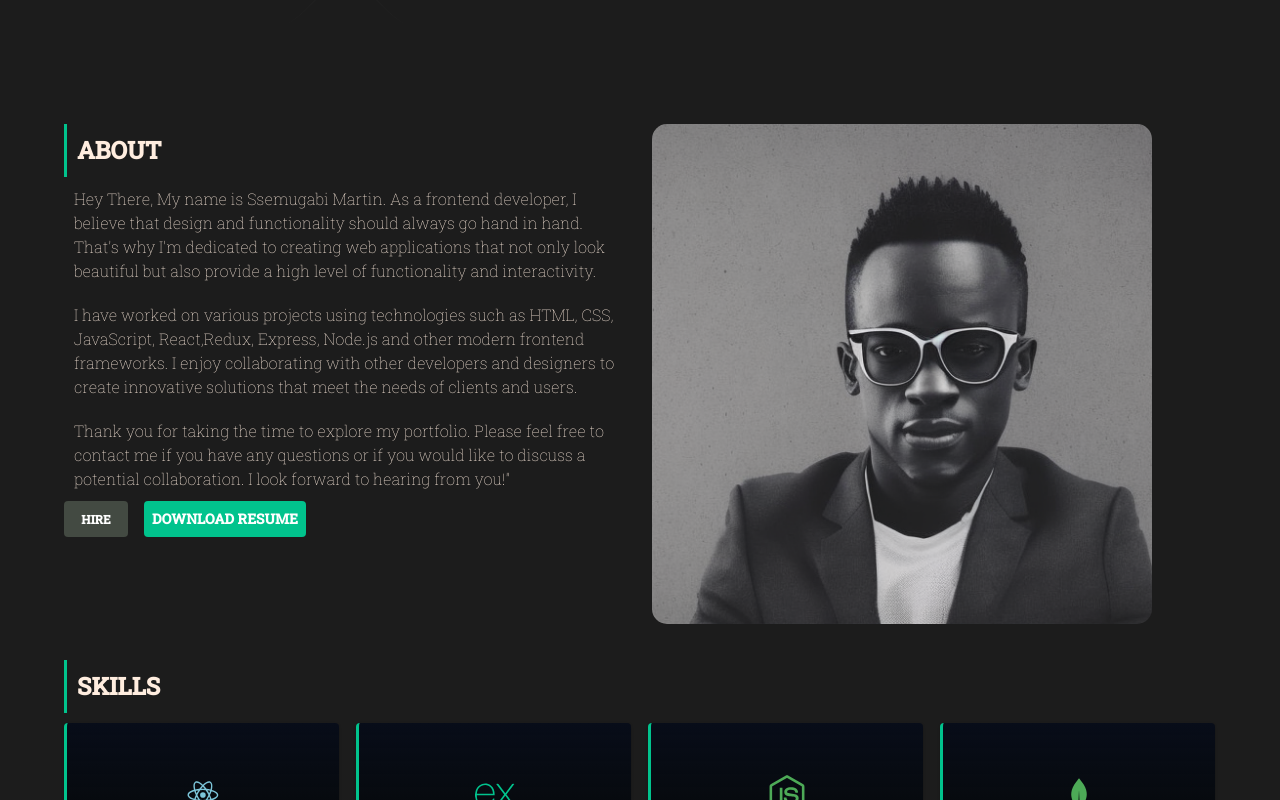
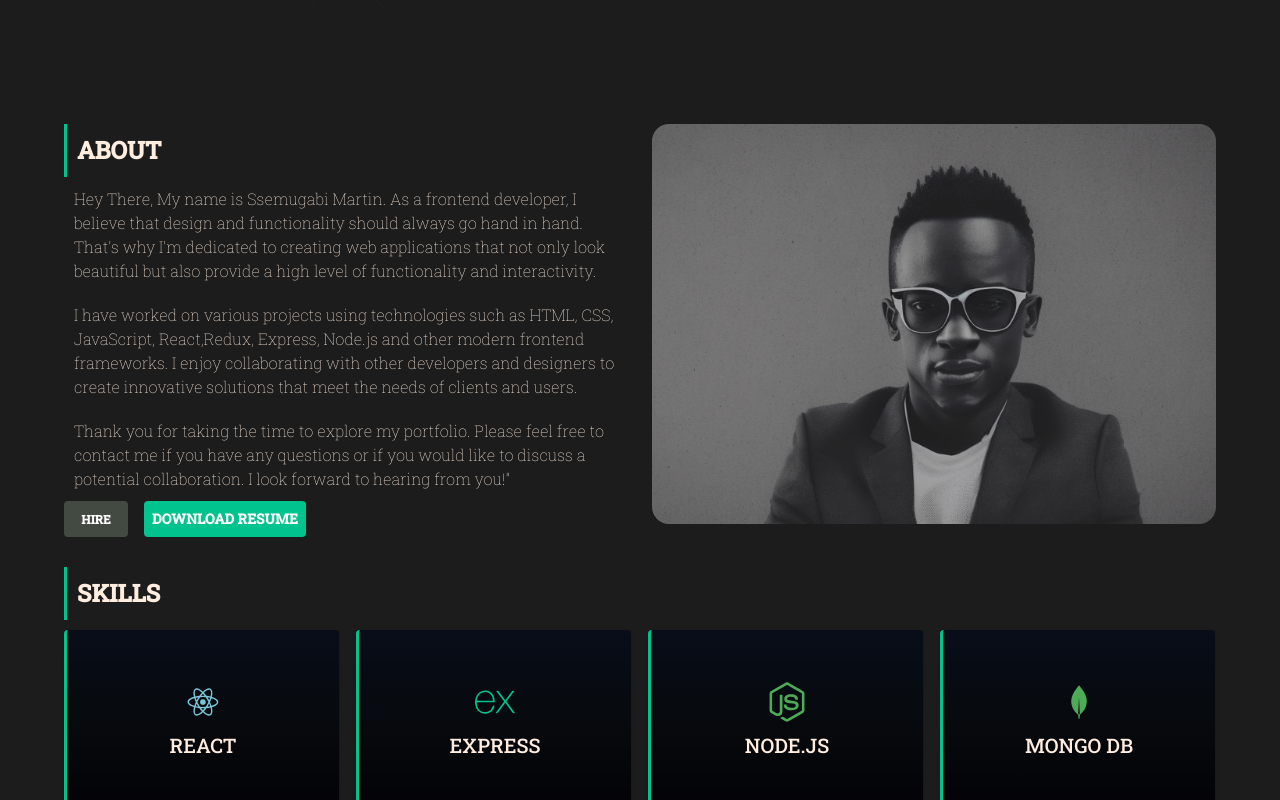
Before and after one commit to don336/PortFolio2, a React (Vite) app: page / in a window 1280 px wide. Shown: the part 600-1400 px from the top of the page. Built offline with nearby package versions, Linux system fonts and the light colour scheme.

Commit message:
Styling fixes

```diff
--- a/package.json
+++ b/package.json
@@ -14,6 +14,7 @@
     "@mui/icons-material": "^5.11.16",
     "@mui/material": "^5.11.16",
     "@mui/styled-engine-sc": "^5.11.11",
+    "framer-motion": "^10.12.4",
     "react": "^18.2.0",
     "react-dom": "^18.2.0",
     "react-router-dom": "^6.10.0",
--- a/src/Components/About/About.jsx
+++ b/src/Components/About/About.jsx
@@ -94,7 +94,7 @@ const About = () => {
             marginBottom: "30px",
           }}
         >
-          <img src={picture} alt="Profile" loading="lazy" />
+          <img src={picture} alt="Profile" loading="lazy" className="img1"/>
         </Grid>
       </Grid>
     </StyledContainer>
--- a/src/Components/About/About.style.js
+++ b/src/Components/About/About.style.js
@@ -37,8 +37,8 @@ export const ContactBox = styled(muiBox)`
   background: #3a3a3a;
   border-radius: 15px;
   padding: 10px;
-  height: 150px;
-  width: 200px;
+  height: 120px;
+  width: 100px;
 `;
 
 export const StyledLink = styled(Link)`
--- a/src/Components/Navbar/Navbar.jsx
+++ b/src/Components/Navbar/Navbar.jsx
@@ -47,7 +47,7 @@ export default function SwipeableTemporaryDrawer() {
         {pages.map((page) => {
           return (
             <StyledLink href={`#${page}`}>
-              <StyledTypography variant="w1">{page}</StyledTypography>
+              <StyledTypography variant="h6">{page}</StyledTypography>
             </StyledLink>
           );
         })}
@@ -95,10 +95,10 @@ export default function SwipeableTemporaryDrawer() {
                   mt={20}
                   sx={{ justifyContent: "center" }}
                 >
-                  <Item>
+                  <Item href="https://github.com/don336">
                     <GitHub />
                   </Item>
-                  <Item>
+                  <Item href="https://www.linkedin.com/in/ssemugabi-martin-4010101b9">
                     <LinkedIn />
                   </Item>
                   <Item href="mailto:smgmartinez92@gmail.com">
--- a/src/Components/Navbar/Navbar.style.js
+++ b/src/Components/Navbar/Navbar.style.js
@@ -27,6 +27,10 @@ export const StyledTypography = styled(muiTypography)`
   color: ${COLORS.LINEN};
   padding: 10px;
   line-height: 1rem;
+  &:hover {
+    cursor: pointer;
+    color: ${({ hovercolor }) => hovercolor || COLORS.CINNARBAR};
+  }
 `;
 export const StyledBox = styled(muiBox)`
   text-align: center;
@@ -41,11 +45,8 @@ export const Item = styled(Link)`
   padding: 5px;
   &:hover {
     cursor: pointer;
-    box-shadow: ${({ boxshadow }) =>
-      boxshadow ? "0rem 0.375rem 0.375rem rgba(0, 0, 0, 0.32)" : "auto"};
     color: ${({ hovercolor }) => hovercolor || COLORS.DARKGREY};
     border-radius: 5px;
-    left: 6px;
   }
 `;
 
@@ -54,6 +55,7 @@ export const StyledButton = styled(muiButton)`
   &:hover {
     cursor: pointer;
     color: ${({ hovercolor }) => hovercolor || "#333"};
+    background: none;
   }
 `;
 
--- a/src/Components/Services/Services.style.js
+++ b/src/Components/Services/Services.style.js
@@ -61,7 +61,7 @@ export const StyledCard = styled(muiCard)`
   height: 200px;
   &:hover {
     cursor: pointer;
-    box-shadow: 5px 5px 5px 5px ${COLORS.DARKGREY};
+    box-shadow: 5px 5px 5px 5px ${COLORS.CINNARBAR};
     color: ${({ hovercolor }) => hovercolor || COLORS.CINNARBAR};
     border-radius: 5px;
   }
--- a/src/index.css
+++ b/src/index.css
@@ -14,20 +14,18 @@
 }
 
 .img1 {
-  opacity: 0.7;
-  border-radius: 15px;
-  height: 550px;
+  opacity: 0.75;
+  border-radius: 17px;
+  height: 400px;
   width: 100%;
-  object-fit: fill;
 
 }
 img {
   border-radius: 15px;
-  height: 500px;
+  height: 400px;
   width: 500px;
   object-fit: cover;
-  /* Overlay */
-  background: rgba(0, 0, 0, 0.75);
+
 }
 
 @media screen and (max-width: 500px) {
```
Also changed, not shown: src/Components/Showcase/Showcase.jsx (+4 -5 lines), 1 other file (tests, documents, lock files or other folders).
